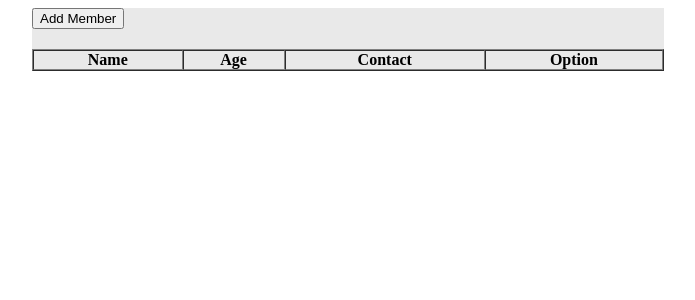
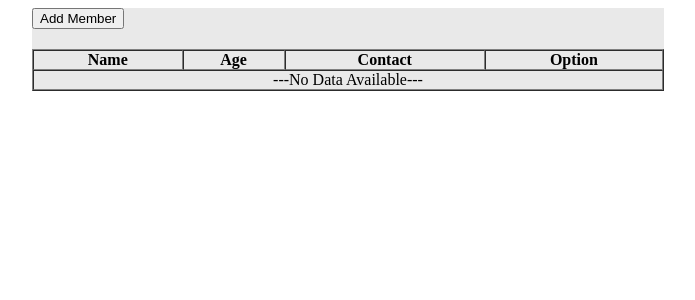
Before and after one commit to zipporia/PHP-Training, a PHP site: page /index.php in a window 1280 px wide. Shown: the top 300 px of the page, without its empty margins (292-987 px from the left). Run offline with PHP 8.4, Linux system fonts and the light colour scheme; tables that the repository leaves empty or names only in its code hold one stand-in row (values such as "Sample post"); lists and menus that the app fills with data are empty.

Commit message:
no data available added

```diff
--- a/crud/index.php
+++ b/crud/index.php
@@ -39,6 +39,8 @@
                                 </td>
                             </tr>";
                         }
+                    }else{
+                        echo "<td colspan='5'><center>---No Data Available---</center></td>";
                     }
                 ?>
             </tbody>
```
